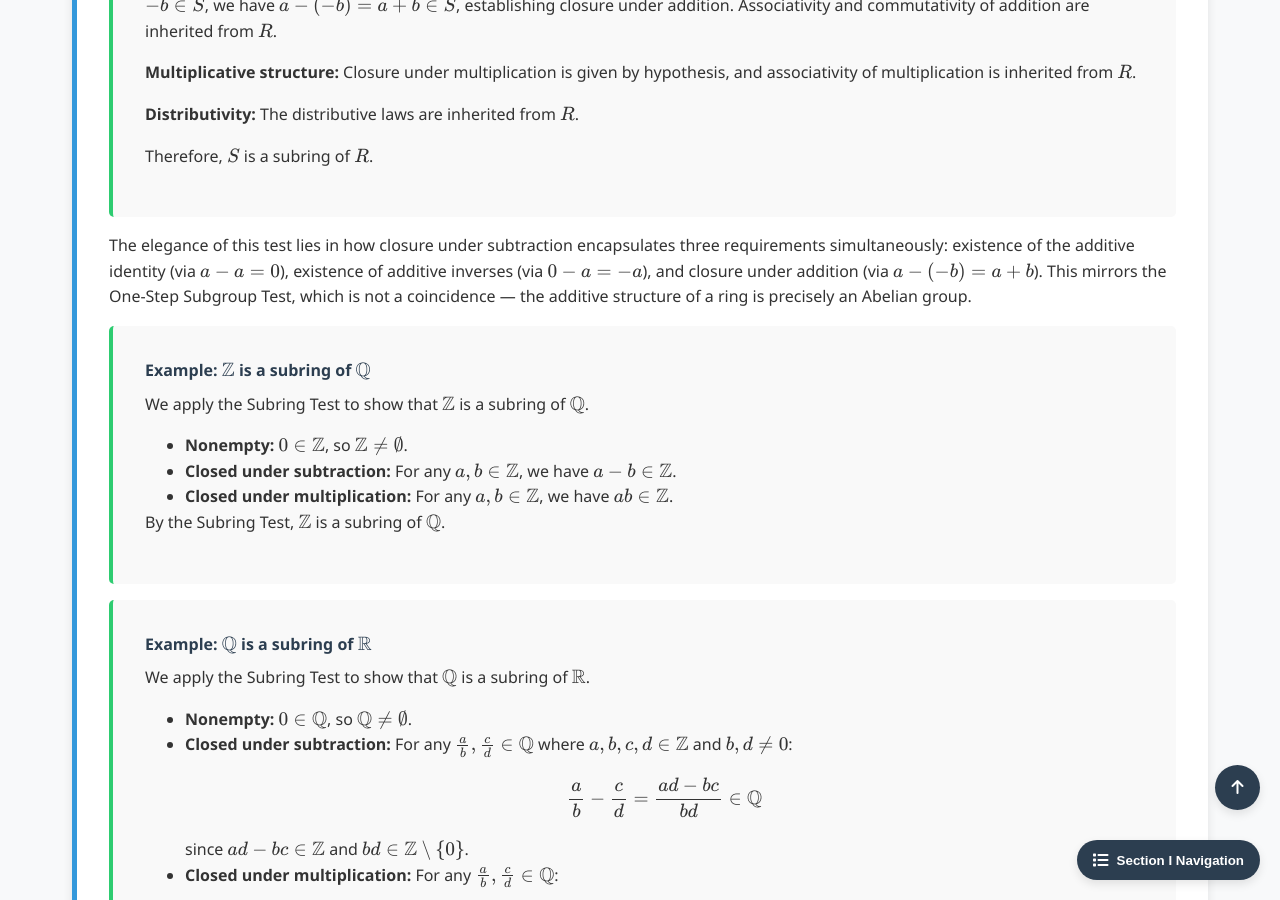
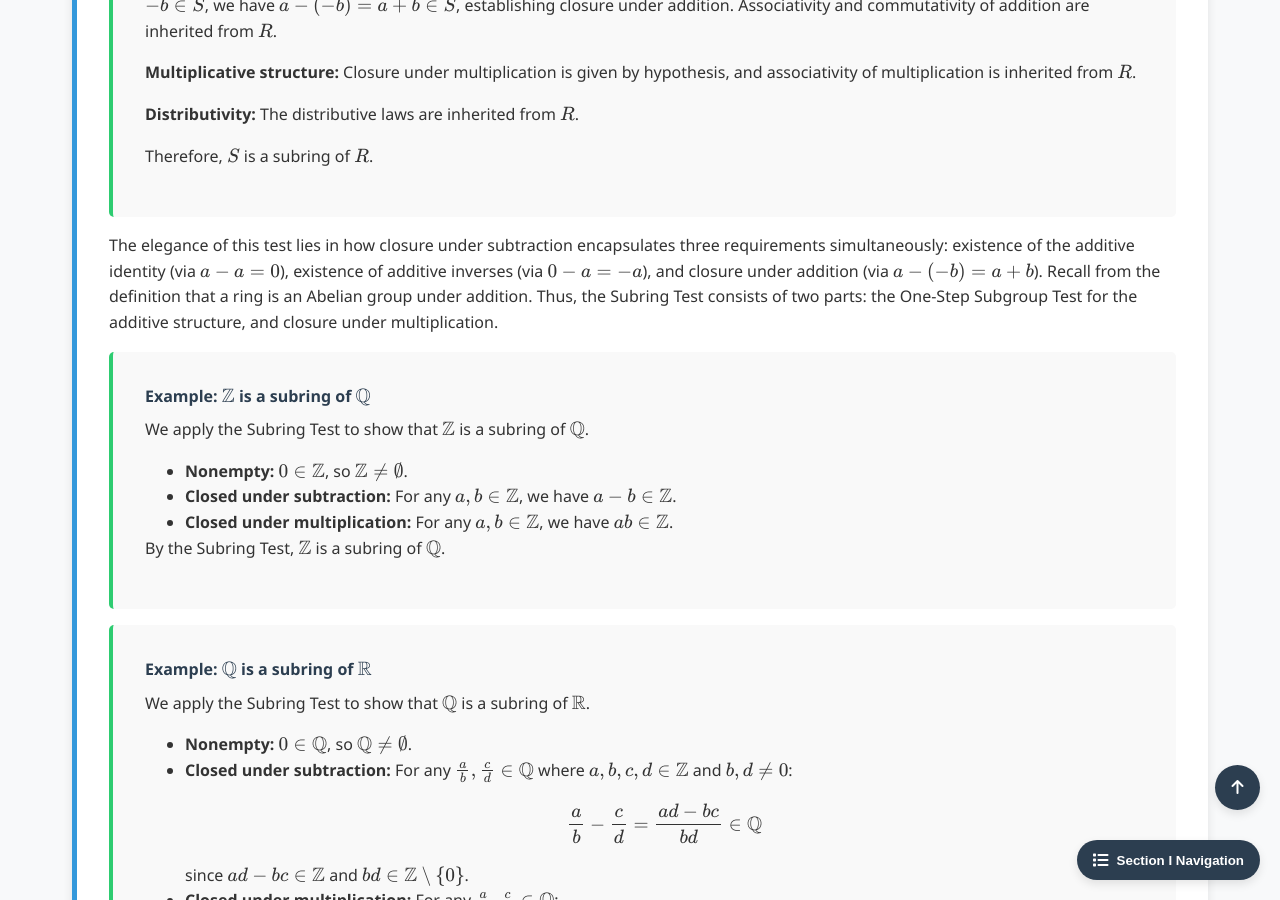
Before and after one commit to Yusukey01/yusukey01.github.io, a Jekyll site: the page built from Mathematics/Linear_algebra/intro_rings.html, in a window 1280 px wide and 900 px high, scrolled down 3992 px. Built offline with Jekyll 4.4.1, drawn with Linux system fonts in a browser that asks for light colours; some of the changed text lies outside the part shown.

Commit message:
write I-18, intro to rings, revise Rings section

```diff
--- a/Mathematics/Linear_algebra/intro_rings.html
+++ b/Mathematics/Linear_algebra/intro_rings.html
@@ -154,7 +154,7 @@ noindex: true
                 </div>
 
                 <p>
-                    Thus, a ring is an <strong>Abelian group</strong> under addition, coupled with an associative multiplication that is
+                    Thus, a ring is an <strong>Abelian group under addition </strong>, coupled with an associative multiplication that is
                     left and right distributive over addition. Note that <strong>multiplication need not be commutative</strong>.
                 </p>
 
@@ -317,9 +317,10 @@ noindex: true
                 <p>
                     The elegance of this test lies in how closure under subtraction encapsulates three requirements
                     simultaneously: existence of the additive identity (via \(a - a = 0\)), existence of additive
-                    inverses (via \(0 - a = -a\)), and closure under addition (via \(a - (-b) = a + b\)). This
-                    mirrors the One-Step Subgroup Test, which is not a coincidence — the additive structure of a
-                    ring is precisely an Abelian group.
+                    inverses (via \(0 - a = -a\)), and closure under addition (via \(a - (-b) = a + b\)).
+                    Recall from the definition that a ring is an Abelian group under addition. Thus, the Subring
+                    Test consists of two parts: the One-Step Subgroup Test for the additive structure, and
+                    closure under multiplication.
                 </p>
 
                 <div class="proof">
```
